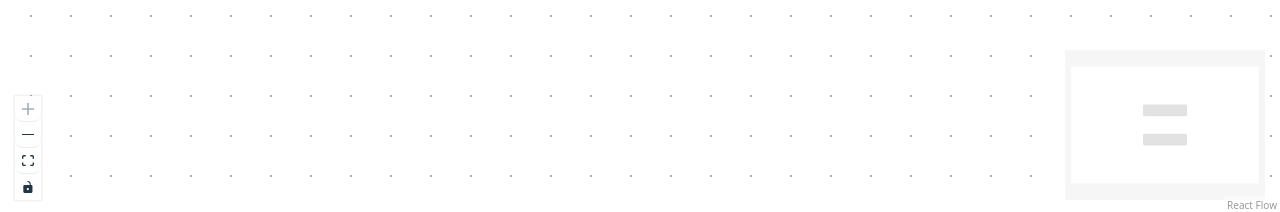
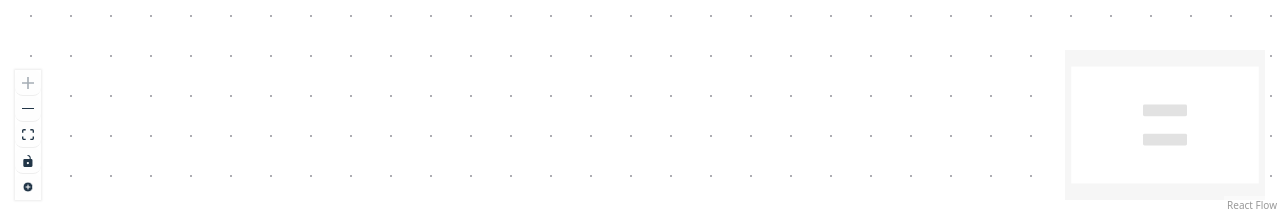
Before and after one commit to gabrielmj23/dataflow-project, a React (Vite) app: page / in a window 1280 px wide. Shown: the part 585-797 px from the top of the page. Built offline with nearby package versions, Linux system fonts and the light colour scheme.

Commit message:
feat: botón para agregar nuevos nodos genéricos

```diff
--- a/package.json
+++ b/package.json
@@ -11,6 +11,7 @@
   },
   "dependencies": {
     "@xyflow/react": "^12.10.0",
+    "lucide-react": "^0.562.0",
     "react": "^19.2.0",
     "react-dom": "^19.2.0"
   },
--- a/src/App.tsx
+++ b/src/App.tsx
@@ -11,8 +11,10 @@ import {
   Controls,
   Background,
   BackgroundVariant,
+  ControlButton,
 } from "@xyflow/react";
 import "@xyflow/react/dist/style.css";
+import { PlusCircle } from "lucide-react";
 
 const initialNodes = [
   { id: "n1", position: { x: 0, y: 0 }, data: { label: "Node 1" } },
@@ -45,6 +47,23 @@ export default function App() {
     []
   );
 
+  const addNode = useCallback(() => {
+    setNodes((prev) => {
+      const maxIndex = prev.reduce((max, n) => {
+        const m = String(n.id).match(/^n(\d+)$/);
+        const idx = m ? parseInt(m[1], 10) : 0;
+        return Math.max(max, idx);
+      }, 0);
+      const next = maxIndex + 1;
+      const newNode = {
+        id: `n${next}`,
+        position: { x: 0, y: next * 100 },
+        data: { label: `Node ${next}` },
+      };
+      return [...prev, newNode];
+    });
+  }, []);
+
   return (
     <div style={{ width: "100vw", height: "100vh" }}>
       <ReactFlow
@@ -56,7 +75,11 @@ export default function App() {
         fitView
       >
         <Background variant={BackgroundVariant.Dots} />
-        <Controls />
+        <Controls>
+          <ControlButton onClick={addNode}>
+            <PlusCircle color="white" />
+          </ControlButton>
+        </Controls>
         <MiniMap />
       </ReactFlow>
     </div>
```
Also changed, not shown: 1 other file (tests, documents, lock files or other folders).
